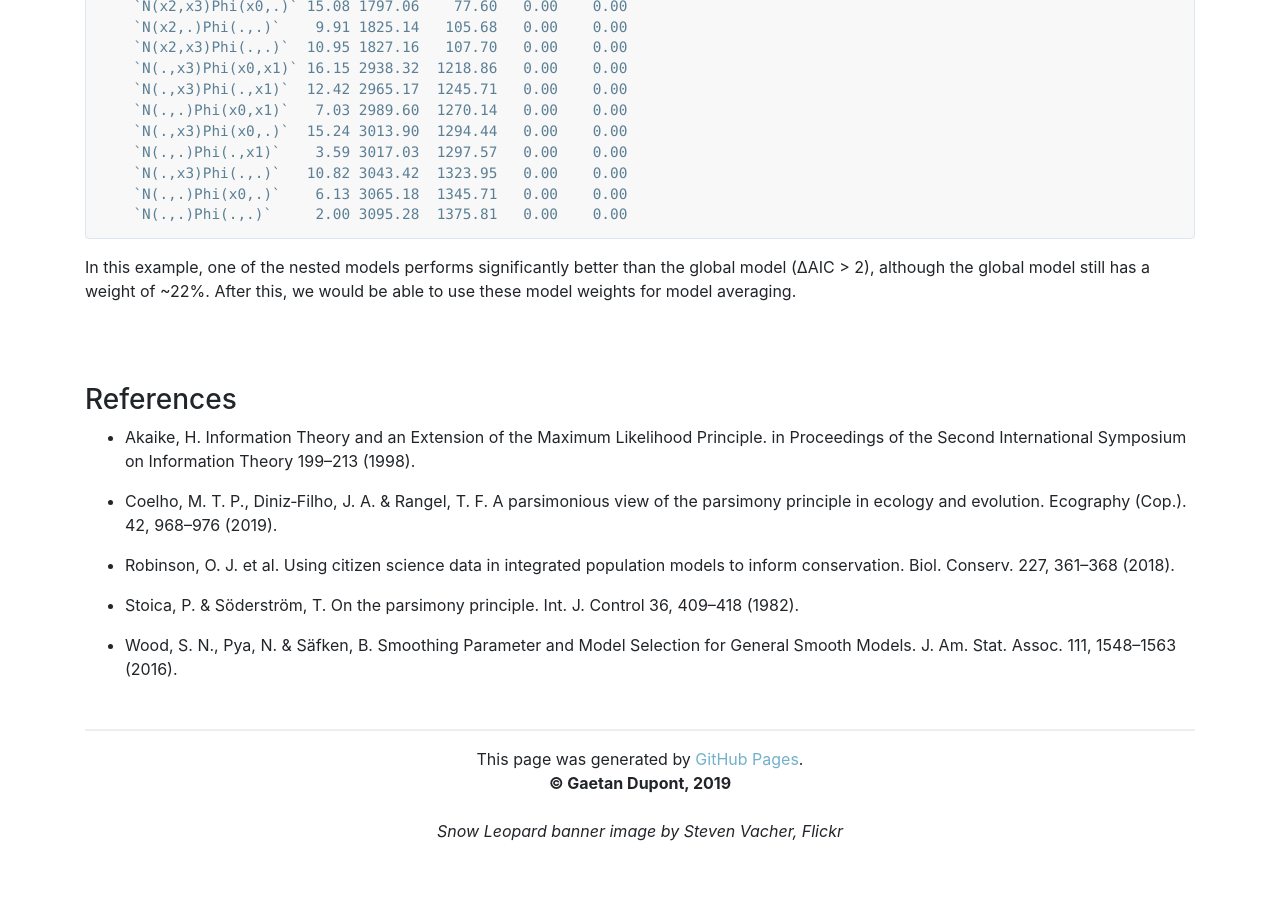
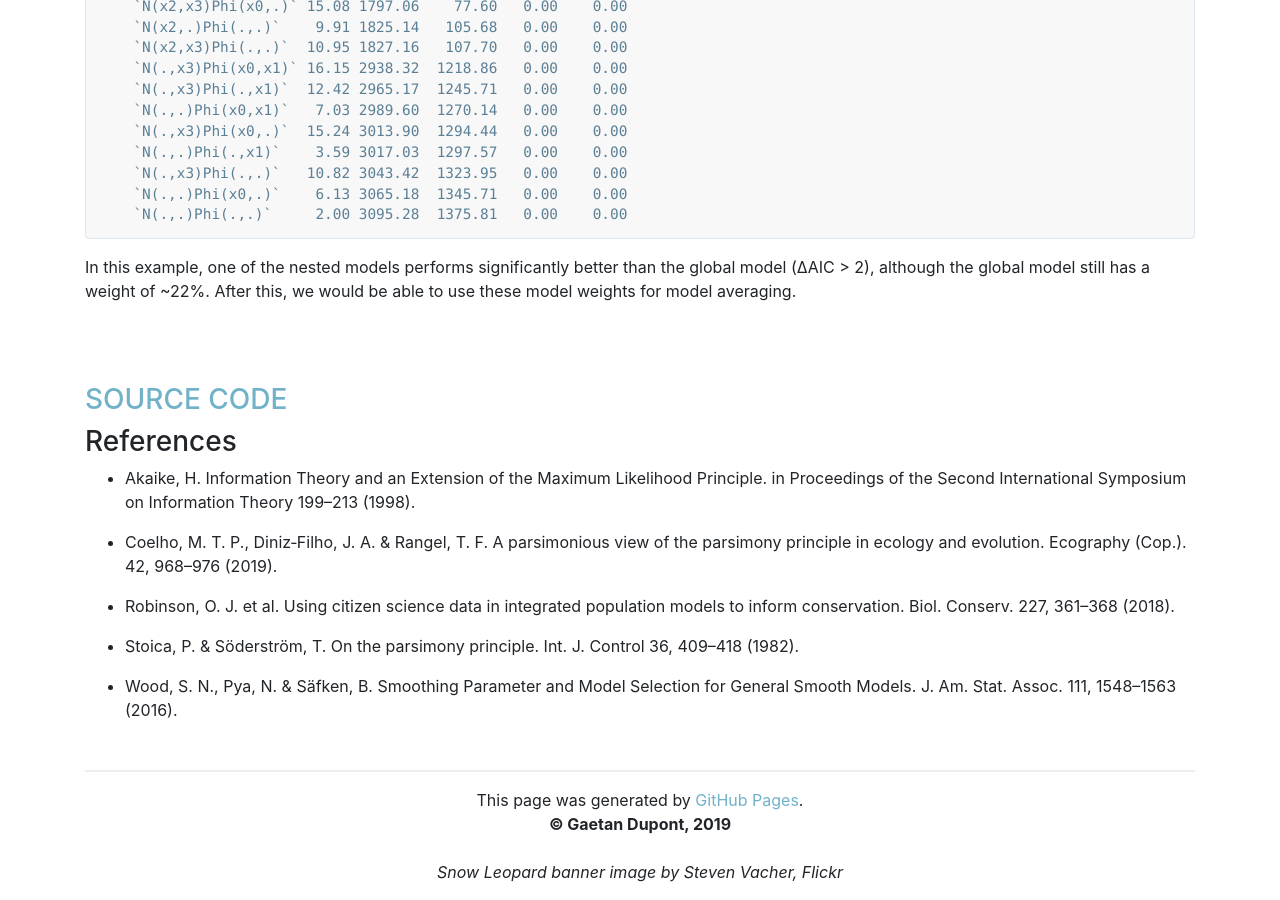
Before and after one commit to chrisyeh96/chrisyeh96.github.io, a Jekyll site: the page built from _posts/2019-05-29-Auto-Nested-Mod.md, in a window 1280 px wide and 900 px high, scrolled down 8470 px. Built offline with Jekyll 4.4.1, drawn with Linux system fonts in a browser that asks for light colours; nearby versions of some CDN libraries; before the commit the page ends 9329 px from its top, so only the background shows below that.

Commit message:
Update 2019-05-29-Auto-Nested-Mod.md

```diff
--- a/_posts/2019-05-29-Auto-Nested-Mod.md
+++ b/_posts/2019-05-29-Auto-Nested-Mod.md
@@ -368,6 +368,8 @@ In this example, one of the nested models performs significantly better than the
 <br>
 <br>
 
+### <a href="{{ site.baseurl }}/post-source-code/ReproAutoNested.R">SOURCE CODE</a>
+
 ### References
 
 * Akaike, H. Information Theory and an Extension of the Maximum Likelihood Principle. in Proceedings of the Second International Symposium on Information Theory 199–213 (1998).
```
